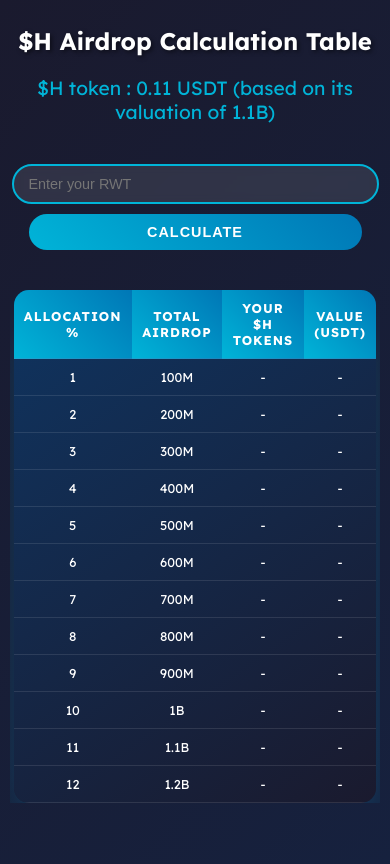
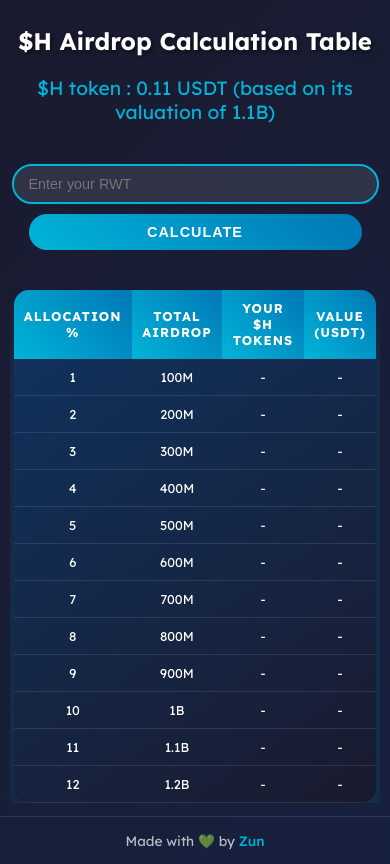
Before and after one commit to Stevesv1/h-allocation, a plain HTML site: page index.html in a window 390 px wide. Drawn offline with Linux system fonts and the light colour scheme; no server answers.

Commit message:
Update index.html

```diff
--- a/index.html
+++ b/index.html
@@ -4,6 +4,7 @@
     <meta charset="UTF-8">
     <meta name="viewport" content="width=device-width, initial-scale=1.0, maximum-scale=1.0, user-scalable=no">
     <title>Humanity Airdrop Calculator</title>
+    <link rel="icon" href="favicon.ico" type="image/x-icon">
     <link href="https://fonts.googleapis.com/css2?family=Lexend:wght@300;400;500;600;700&display=swap" rel="stylesheet">
     <style>
         body {
@@ -13,6 +14,8 @@
             min-height: 100vh;
             margin: 0;
             padding: 20px;
+            position: relative;
+            padding-bottom: 60px;
         }
 
         h1 {
@@ -110,6 +113,31 @@
             margin: 20px 0;
         }
 
+        footer {
+            text-align: center;
+            padding: 25px 20px;
+            margin-top: 40px;
+            font-family: 'Lexend', sans-serif;
+            color: rgba(255,255,255,0.7);
+            border-top: 1px solid rgba(255,255,255,0.1);
+            position: absolute;
+            bottom: 0;
+            left: 0;
+            right: 0;
+        }
+
+        footer a {
+            color: #00b4d8;
+            text-decoration: none;
+            font-weight: 500;
+            transition: all 0.3s ease;
+        }
+
+        footer a:hover {
+            opacity: 0.9;
+            text-shadow: 0 0 8px rgba(0, 180, 216, 0.4);
+        }
+
         @media (max-width: 768px) {
             h1 {
                 font-size: 1.5em;
@@ -133,6 +161,11 @@
                 width: 100%;
                 flex: none;
             }
+
+            footer {
+                font-size: 0.9em;
+                padding: 20px 15px;
+            }
         }
 
         @media (max-width: 480px) {
@@ -153,6 +186,11 @@
             button {
                 padding: 10px 20px;
                 font-size: 0.9em;
+            }
+
+            footer {
+                font-size: 0.85em;
+                padding: 15px 10px;
             }
         }
     </style>
@@ -192,6 +230,10 @@
             </tbody>
         </table>
     </div>
+
+    <footer>
+        Made with 💚 by <a href="https://x.com/Zun2025" target="_blank" rel="noopener noreferrer">Zun</a>
+    </footer>
 
     <script>
         let currentRWTHoldings;
```
